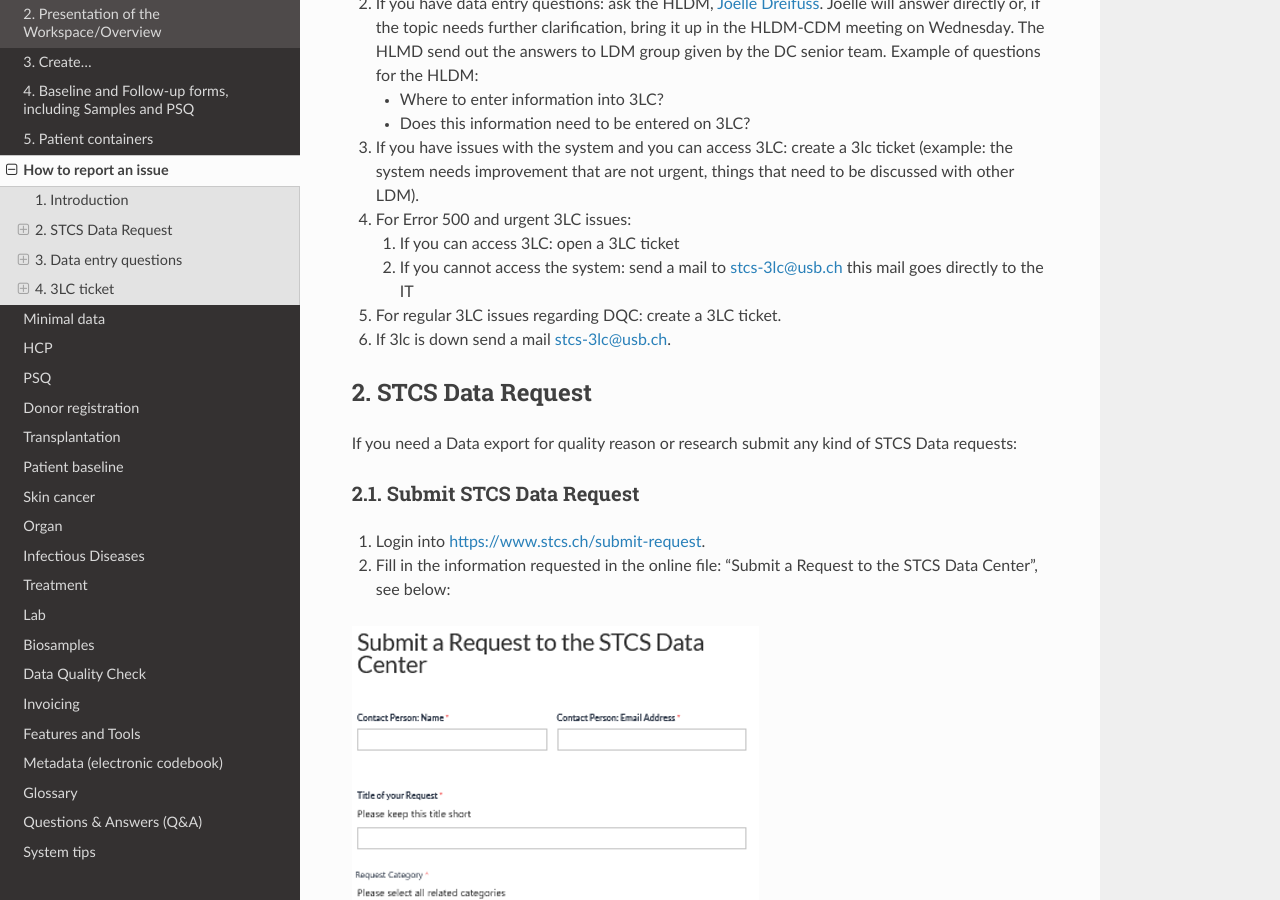
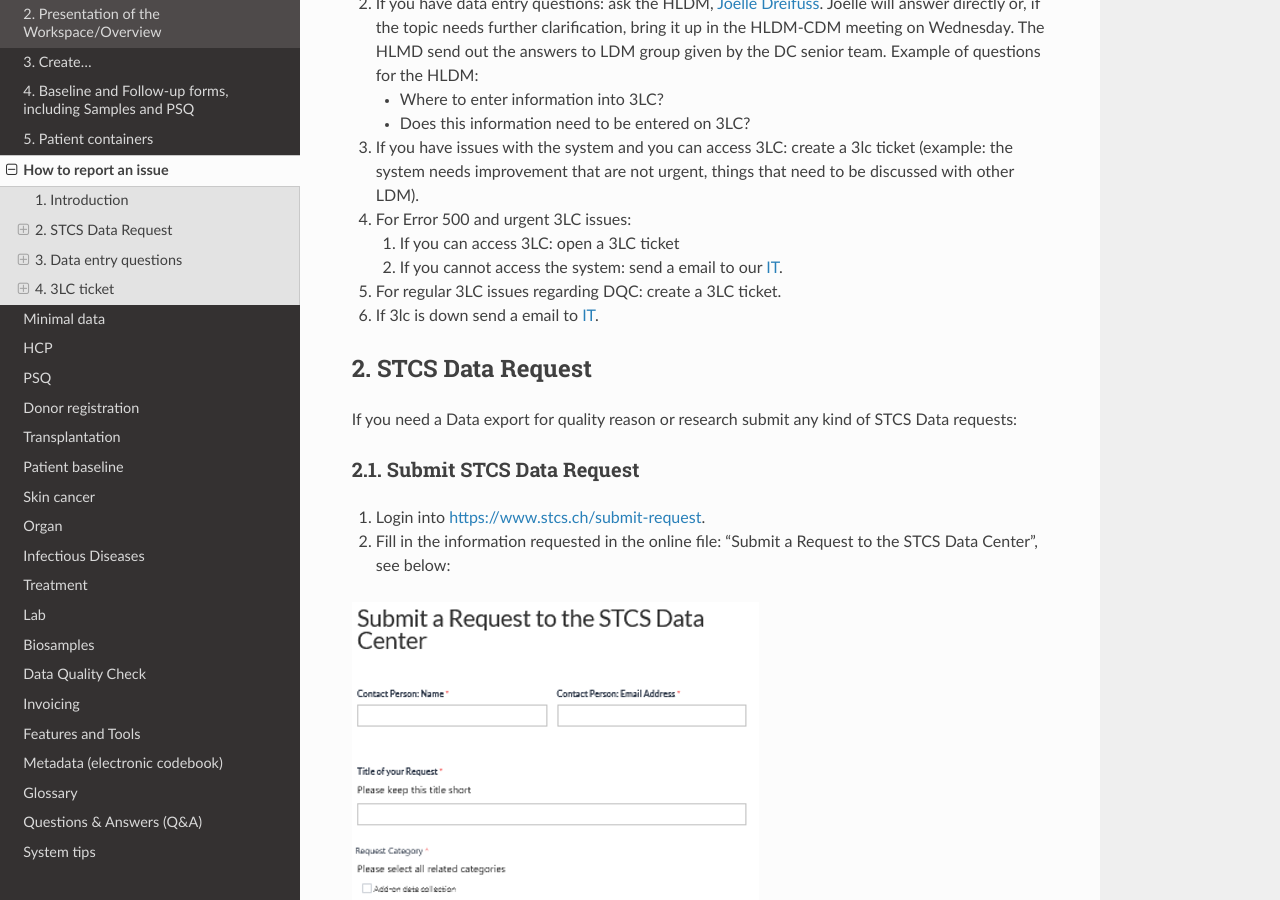
Before and after one commit to swiss-transplant-cohort-study/3LC-user-manual, a Sphinx documentation site: the page built from docs/source/issue.rst, in a window 1280 px wide and 900 px high, scrolled down 445 px. Built offline with Sphinx 7.4.7 and the Read the Docs theme 3.1.0, drawn with Linux system fonts in a browser that asks for light colours; some of the changed text lies outside the part shown.

Commit message:
Update issue.rst

```diff
--- a/docs/source/issue.rst
+++ b/docs/source/issue.rst
@@ -20,11 +20,11 @@
 #. For Error 500 and urgent 3LC issues:
 
    #. If you can access 3LC: open a 3LC ticket
-   #. If you cannot access the system: send a mail to stcs-3lc@usb.ch this mail goes directly to the IT
+   #. If you cannot access the system: send a email to our `IT <stcs-3lc@usb.ch>`_.
 
 #. For regular 3LC issues regarding DQC: create a 3LC ticket.
 
-#. If 3lc is down send a mail stcs-3lc@usb.ch.
+#. If 3lc is down send a email to `IT <stcs-3lc@usb.ch>`_.
 
 2.	STCS Data Request
 *******************************
@@ -58,7 +58,7 @@
 3.1. Submit a data entry question
 ========================================
 
-Send a question to the current HLDM - Joëlle Dreifuss (joellelynn.dreifuss@usz.ch).
+Send a question to the current HLDM - `Joëlle Dreifuss <joellelynn.dreifuss@usz.ch>`_.
 
 3.2. Data entry questions procedure
 ===============================================
```
